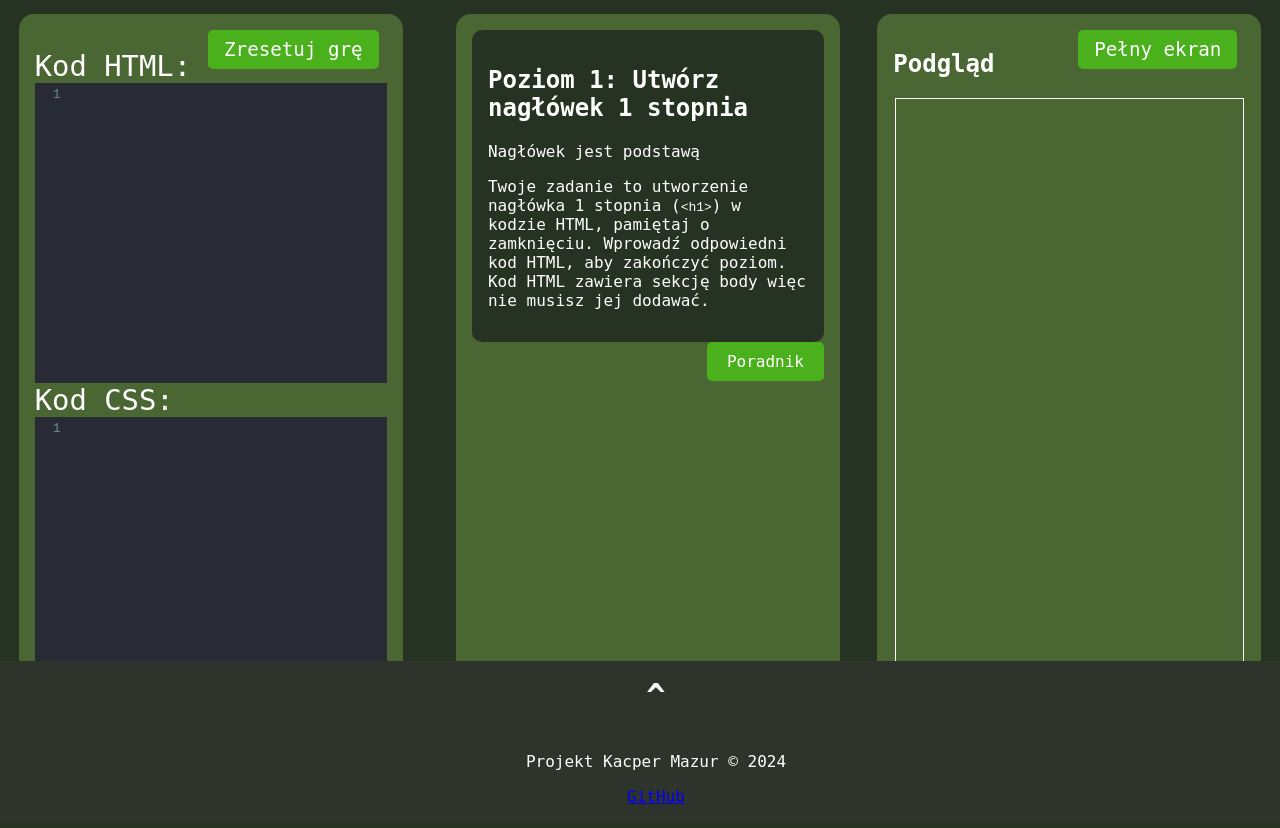
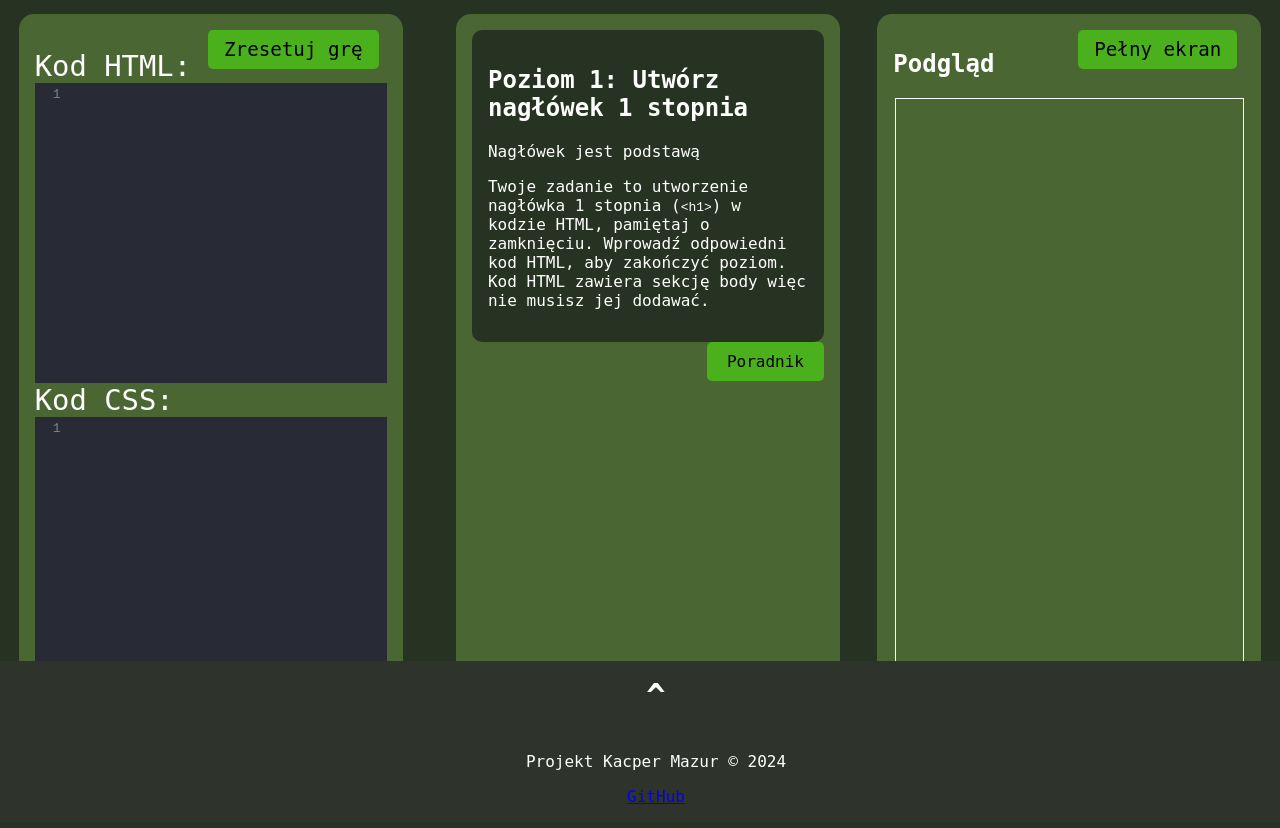
Before and after one commit to MazutK/StronaDoPisaniaStron, a plain HTML site: page index.html in a window 1280 px wide. Shown: the part 93-921 px from the top of the page. Drawn offline with nearby package versions, Linux system fonts and the light colour scheme; some packages are replaced by stand-ins of ours; a script that the page names is missing.

Commit message:
poprawki

```diff
--- a/style.css
+++ b/style.css
@@ -255,7 +255,6 @@ footer:hover #arrow {
 }
 #reset {
   display: block;
-  color: white;
   padding: 0.5rem 1rem;
   border: none;
   border-radius: 5px;
@@ -275,7 +274,6 @@ footer:hover #arrow {
   display: inline-block;
   padding: 10px 20px;
   font-size: 16px;
-  color: #fff;
   border: none;
   z-index: 10;
   pointer-events: auto;
@@ -293,7 +291,7 @@ footer:hover #arrow {
 
 button {
   background-color: #4AB11D;
-  color: #FFFFFF;
+  color: black;
   padding: 0.5rem 1rem;
   border: none;
   border-radius: 5px;
```
